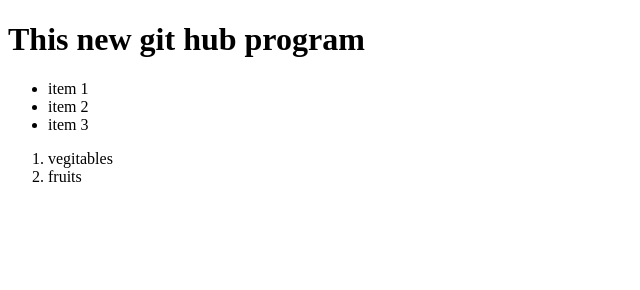
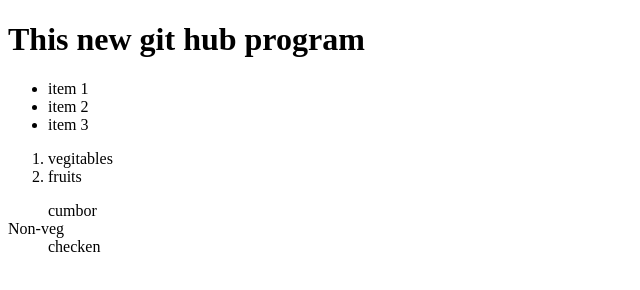
Before and after one commit to sivakumarp120/my_projects, a plain HTML site: page index.html in a window 1280 px wide. Shown: the whole page, without its empty margins (0-640 px from the left). Drawn offline with Linux system fonts and the light colour scheme.

Commit message:
index.html

```diff
--- a/index.html
+++ b/index.html
@@ -18,5 +18,10 @@
         <li>vegitables</li>
         <li>fruits</li>
     </ol>
+    <dl>
+       <dd>cumbor</dd>
+       Non-veg
+        <dd>checken</dd>
+     </dl>
 </body>
 </html>
```
